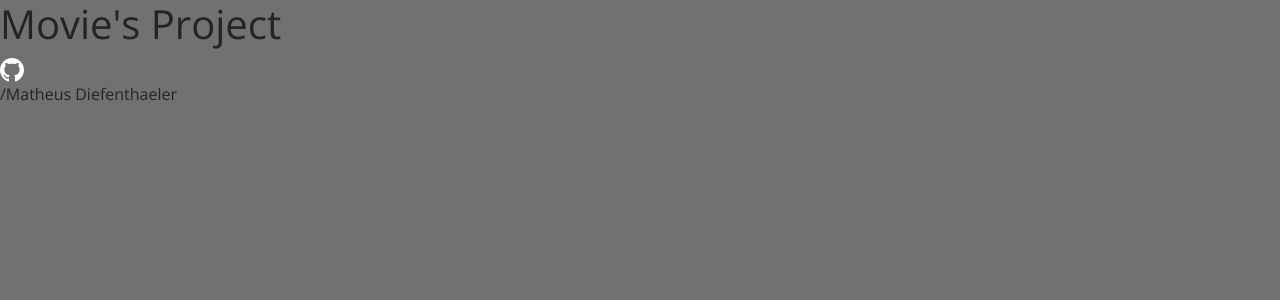
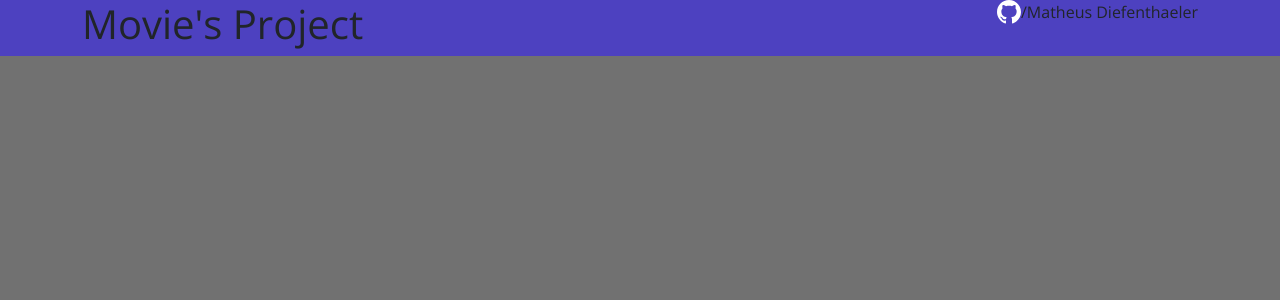
Before and after one commit to matheus-diefenthaeler/projeto-movies, a React (Create React App) app in the folder frontend/: page / in a window 1280 px wide. Shown: the top 300 px of the page. Built offline with nearby package versions, Linux system fonts and the light colour scheme.

Commit message:
Updating Navbar

```diff
--- a/frontend/src/components/Navbar/index.tsx
+++ b/frontend/src/components/Navbar/index.tsx
@@ -1,13 +1,14 @@
 import { ReactComponent as GithubIcon } from "assets/img/github.svg";
+import "./style.css";
 
 function Navbar() {
   return (
     <header>
-      <nav>
-        <div>
+      <nav className="container">
+        <div className="projectmovie-nav-content">
           <h1>Movie's Project</h1>
           <a href="https://github.com/matheus-diefenthaeler">
-            <div>
+            <div className="projectmovie-contact-conteiner">
               <GithubIcon />
               <p>/Matheus Diefenthaeler</p>
             </div>
--- /dev/null
+++ b/frontend/src/components/Navbar/style.css
@@ -0,0 +1,12 @@
+header {
+  background-color: var(--color-primary);
+}
+
+.projectmovie-nav-content {
+  display: flex;
+  justify-content: space-between;
+}
+
+.projectmovie-contact-conteiner {
+  display: flex;
+}
```
